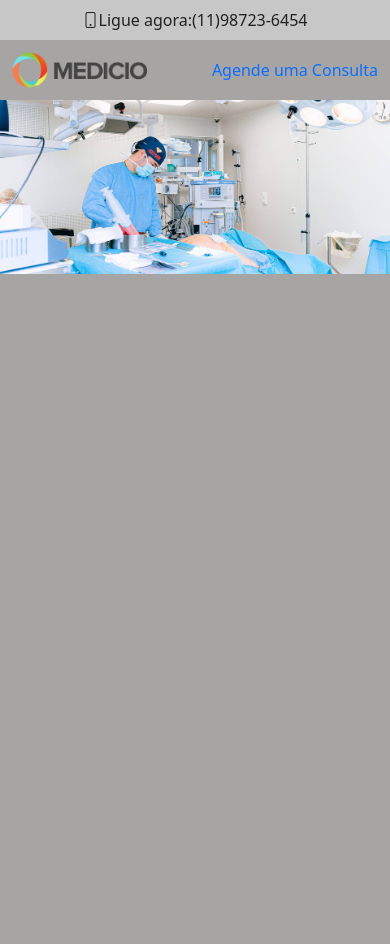
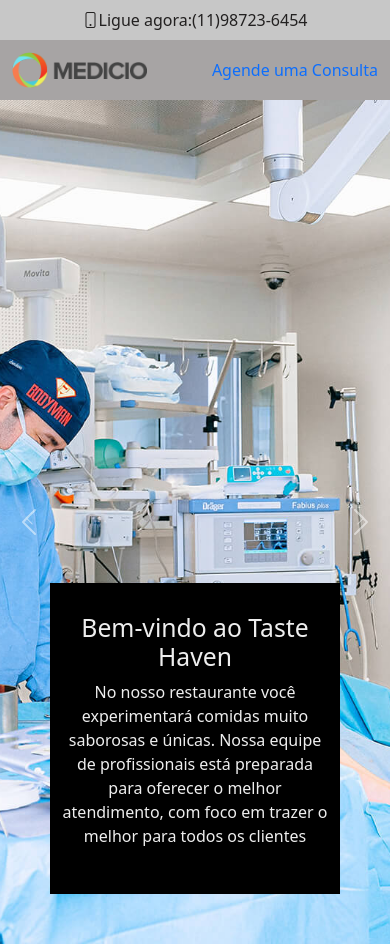
Before and after one commit to SofiaLeivaPires/tasteheaven, a plain HTML site: page index.html in a window 390 px wide. Drawn offline with nearby package versions, Linux system fonts and the light colour scheme.

Commit message:
Container

```diff
--- a/css/main.css
+++ b/css/main.css
@@ -283,6 +283,7 @@ a {
 }
 
 .hero img {
+     /* Imagem com sessão hero */
     position: absolute;
     display: block;
     width: 100%;
@@ -290,10 +291,37 @@ a {
     z-index: 1;
     inset: 0;
     object-fit: cover;
+}
+
+.hero .carousel-item {
+    position: absolute;
+    inset: 0;  /* Tira todas as posições, centraliza */
+    background-size: cover; /* Sobrepõe */
+    background-position: center; /* Centraliza de fato */
+    background-repeat: no-repeat; /* A foto nao repete */
+    display: flex; /* Flexivel para de adaptar a telas menores */
+    justify-content: center; /* Centralizar todo o conteúdo */
+    align-items: flex-end;
 
 }
 
+.hero .container {
+  background: var(--nav-hover-color);
+  position: relative;
+  text-align: center;
+  padding-top: 30px;
+  padding-bottom: 30px;
+  border-radius: 4px solid gray;
+  z-index: 3;
+  margin-bottom: 50px;
+}
 
+@media (max-width: 1200px) {
+  .hero .container {
+    margin-left: 50px;
+    margin-right: 50px;
+  }
+}
 
 @media (max-height:500px), (max-width:500px) {
     .hero .carousel {
--- a/index.html
+++ b/index.html
@@ -109,7 +109,7 @@
       <!-- HERO section -->
       <section id="hero" class="hero section">
         <div id="hero-carousel" class="carousel slide carousel-fade" data-bs-ride="carousel" data-bs-interval="5000">
-
+          <!-- Vai organizar o carrossel -->
           <!-- Foto 1 - Slide 1 -->
            <div class="carousel-item active">
             <img src="assets/img/hero-carousel/hero-carousel-1.jpg" alt=""> <!-- ctrl + espaço -->
@@ -117,12 +117,40 @@
               <h2>Bem-vindo ao Taste Haven</h2>
               <p>No nosso restaurante você experimentará comidas muito saborosas e únicas.
                 Nossa equipe de profissionais está preparada para oferecer o melhor atendimento, com foco em trazer o melhor para todos os clientes</p>
-             </div>
-           </div>
+            </div> <!-- Fim foto 1 -->
+           </div> <!-- Fim slide 1 -->
+           <div class="carousel-item ">
+            <img src="assets/img/hero-carousel/hero-carousel-2.jpg" alt=""> <!-- ctrl + espaço -->
+            <div class="container">
+              <h2>Bem-vindo ao Taste Haven</h2>
+              <p>No nosso restaurante você experimentará comidas muito saborosas e únicas.
+                Nossa equipe de profissionais está preparada para oferecer o melhor atendimento, com foco em trazer o melhor para todos os clientes</p>
+            </div> <!-- Fim foto 2 -->
+           </div> <!-- Fim slide 2 -->
+           <div class="carousel-item ">
+            <img src="assets/img/hero-carousel/hero-carousel-3.jpg" alt=""> <!-- ctrl + espaço -->
+            <div class="container">
+              <h2>Bem-vindo ao Taste Haven</h2>
+              <p>No nosso restaurante você experimentará comidas muito saborosas e únicas.
+                Nossa equipe de profissionais está preparada para oferecer o melhor atendimento, com foco em trazer o melhor para todos os clientes</p>
+            </div> <!-- Fim foto 3 -->
+           </div> <!-- Fim slide 3 -->
+          <!-- Control Prev -->
+           <a href="#hero-carousel" class="carousel-control-prev" role="button" data-bs-slide="prev">
+              <i class="carousel-control-prev-icon bi bi-chevron-left" aria-hidden="true"></i>
+           </a>
+          <!-- Control Next -->
+           <a href="#hero-carousel" class="carousel-control-next" role="button"  data-bs-slide="next">
+            <i class="carousel-control-next-icon bi bi-chevron-right" aria-hidden="true"></i>
+
+           </a>
+
+           <ol class="carousel-indicators"></ol>
 
 
 
-        </div>
+        </div> <!-- hero carousel
+         -->
 
       </section>
 
```
